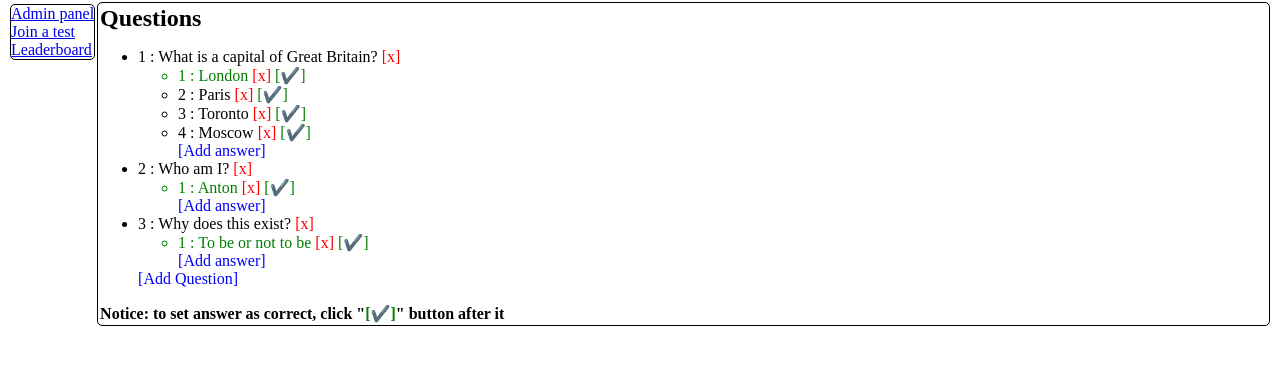
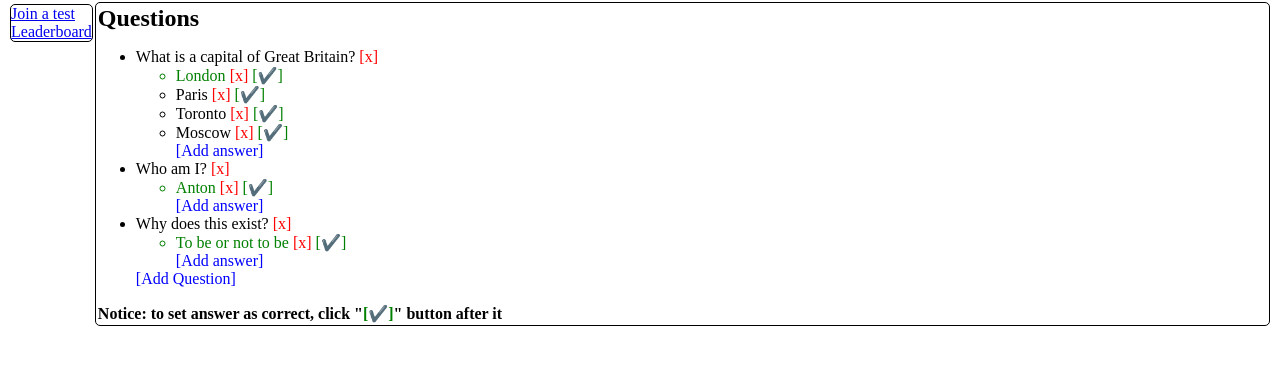
Before and after one commit to UARTman/test-system-project, a Flask app: page /admin/test/1 in a window 1280 px wide. Shown: the part 28-393 px from the top of the page. Run offline with Flask 2, Linux system fonts and the light colour scheme; a user stored in the database is signed in; data comes from the database, SQL or seed files in the repository; both versions use the stored data as it was after the commit.

Commit message:
More graphical changes + renamed some files

```diff
--- a/app.py
+++ b/app.py
@@ -55,7 +55,7 @@ def action_logout():
 
 @app.route('/')
 def page_home():
-    return render_template('homepage.html', name="Anton")
+    return render_template('p_homepage.html', name="Anton")
 
 
 @app.route('/add_test', methods=["POST"])
@@ -80,7 +80,7 @@ def action_admin_rm_test():
 def page_admin_tests():
     with db.atomic():
         results = Test.select()
-    return render_template('adminpanel.html', results=results)
+    return render_template('p_admin_test_list.html', results=results)
 
 
 @app.route('/admin/test/<int:ident>')
@@ -88,21 +88,21 @@ def page_admin_tests():
 def page_admin_edit_test(ident):
     with db.atomic():
         questions = Test.get_by_id(ident).questions
-    return render_template("admin_text_test.html", model=questions, id=ident)
+    return render_template("p_admin_test_edit.html", model=questions, id=ident)
 
 
 @app.route('/play')
 def page_take_test():
     with db.atomic():
         results = Test.select()
-    return render_template('t_list_tests.html', results=results)
+    return render_template('p_user_test_list.html', results=results)
 
 
 @app.route('/play/<int:ident>')
 def page_list_test(ident):
     with db.atomic():
         questions = Test.get_by_id(ident).questions
-    return render_template("test_participate_text.html", model=questions, id=ident)
+    return render_template("p_user_test_take.html", model=questions, id=ident)
 
 
 @app.route('/play/<int:ident>/evaluate', methods=["POST"])
@@ -130,10 +130,10 @@ def action_eval_test(ident):
     if 'user' in session:
         username = session['user']
     else:
-        username = request.form['name']
+        username = 'Anonymous'
     with db.atomic():
         Record.create(name=username, user=User.get(username=username), score=c, test=Test.get_by_id(ident))
-    return render_template("test_evaluate_text.html", model=questions, answers=answers, correct=c,
+    return render_template("a_test_evaluate.html", model=questions, answers=answers, correct=c,
                            length=len(questions))
 
 
@@ -193,7 +193,7 @@ def action_admin_set_correct(ident):
 def page_leaderboard():
     with db.atomic():
         model = Record.select()
-    return render_template("leaderboard.html", model=model, len=len)
+    return render_template("p_leaderboard.html", model=model, len=len)
 
 
 def base_placeholder():  # TODO: find a way to add template_base to indexing w/o this clutch.
--- a/static/style.css
+++ b/static/style.css
@@ -1,5 +1,9 @@
 .no_margin {
     margin: 2px;
+}
+
+.id{
+    display: none;
 }
 
 .bordered {
--- a/templates/admin_text_test.html
+++ b/templates/p_admin_test_edit.html
@@ -5,12 +5,12 @@
         <ul>
             {% for i in model %}
                 <li>
-                    {{ i.number }} : {{ i.content }}
+                    <span class="id"> {{ i.number }} : </span>{{ i.content }}
                     <span class="remove_question text_button" style="color: red;">[x]</span>
                     <ul>
                         {% for j in i.answers %}
                             <li {% if i.correct_answer == j.number %} style="color:green;" {% endif %}>
-                                {{ j.number }} : {{ j.content }}
+                                <span class="id"> {{ j.number }} : </span>{{ j.content }}
                                 <span class="remove_answer text_button" style="color: red;">[x]</span>
                                 <span class="correct_answer text_button" style="color: green;">[✔️]</span>
                             </li>
--- a/templates/adminpanel.html
+++ b/templates/p_admin_test_list.html
@@ -9,8 +9,9 @@
                 <span class="remove_button text_button" style="color: red"> [x] </span>
             </li>
         {% endfor %}
+        <li style="list-style-type: none"><span class="add_test text_button" style="color: blue">[Add test]</span></li>
     </ul>
-    <span class="add_test text_button" style="color: blue">[Add test]</span>
+
     <script>
         $(function(){
             $( ".remove_button" ).click(function () {
--- a/templates/t_base.html
+++ b/templates/t_base.html
@@ -29,7 +29,7 @@
 <div id="sidebar" class="bordered">
     {% block sidebar %}
         <ul>
-            <li><a href="{{ url_for('page_admin_tests') }}"> Admin panel </a></li>
+{#            <li><a href="{{ url_for('page_admin_tests') }}"> Admin panel </a></li>#}
             <li><a href="{{ url_for('page_take_test') }}"> Join a test </a></li>
             <li><a href="{{ url_for('page_leaderboard') }}"> Leaderboard </a></li>
         </ul>
--- a/templates/test.html
+++ /dev/null
@@ -1,5 +0,0 @@
-{% extends "t_base.html" %}
-{% block content %}
-    <h3>Test page</h3>
-    <p> Under development</p>
-{% endblock %}
```
Also changed, not shown: orm.db, templates/a_test_evaluate.html (renamed from templates/test_evaluate_text.html), templates/p_homepage.html (renamed from templates/homepage.html), templates/p_leaderboard.html (renamed from templates/leaderboard.html), templates/p_user_test_list.html (renamed from templates/t_list_tests.html), templates/p_user_test_take.html (renamed from templates/test_participate_text.html).
